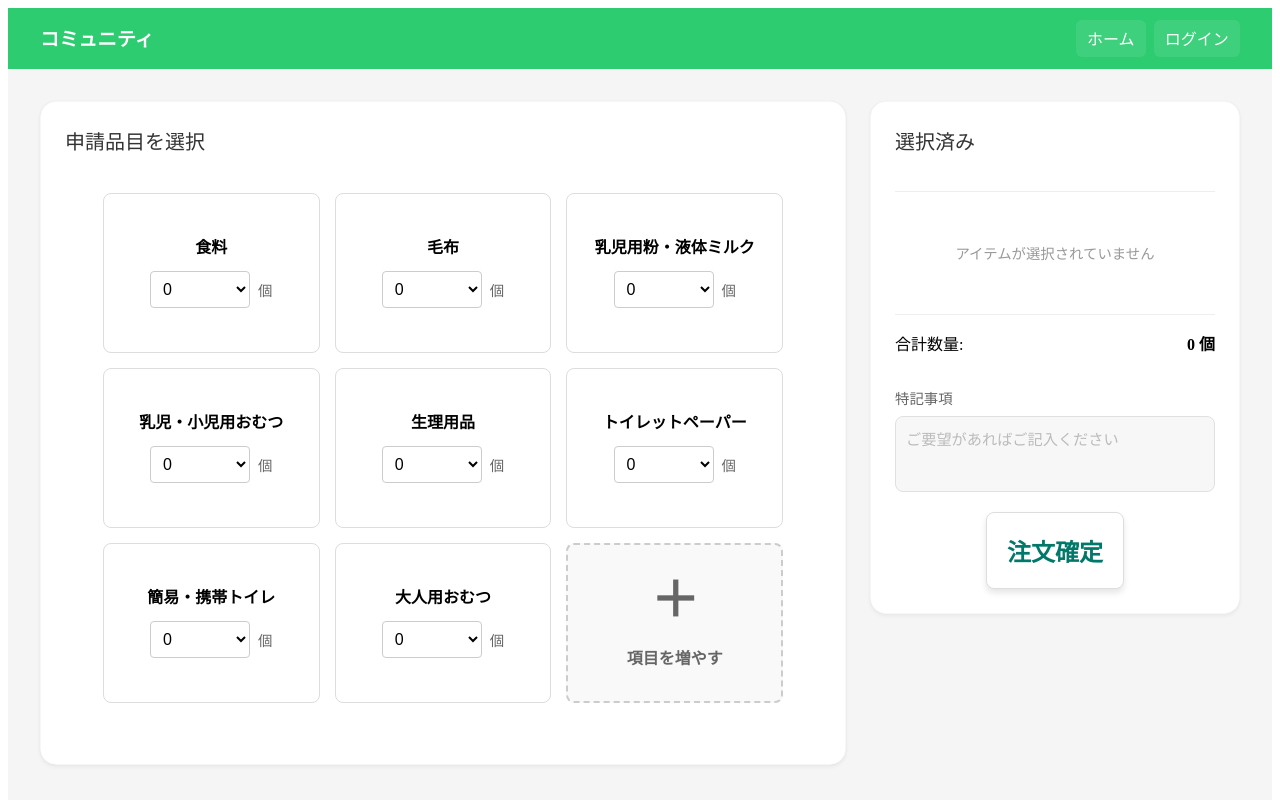
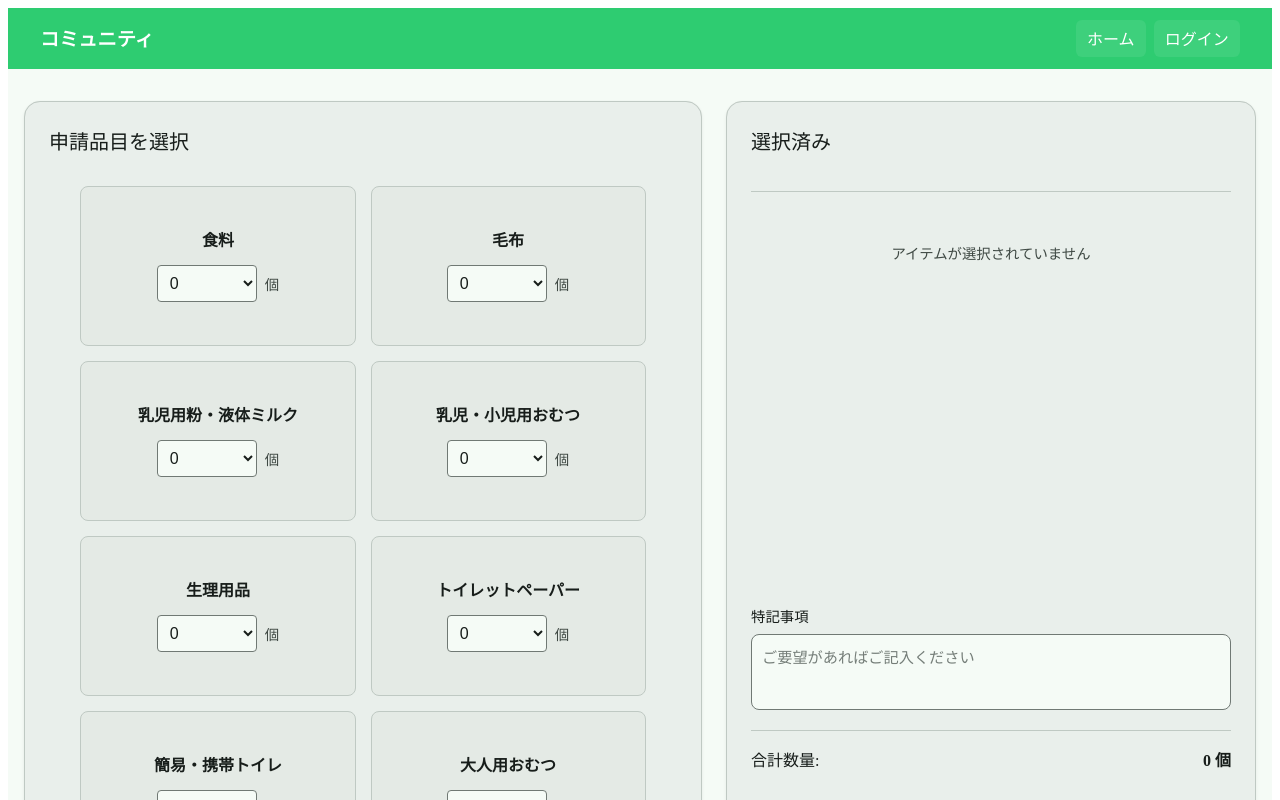
Before and after one commit to IBA-HOK/CoCoIRU, a SvelteKit app in the folder Svelte/: page /community/request in a window 1280 px wide. Shown: the top 800 px of the page. Built offline with nearby package versions, Linux system fonts and the light colour scheme.

Commit message:
Update 申請画面のカラー

```diff
--- a/Svelte/src/lib/components/Button.svelte
+++ b/Svelte/src/lib/components/Button.svelte
@@ -9,22 +9,30 @@
 <style>
   button {
     flex: 1;
+    width: 100%;
     padding: 20px;
     text-decoration: none;
-      border: 1px solid #ddd;
+    border: none;
     border-radius: 8px;
     transition: all 0.2s ease;
-      box-shadow: 0 4px 6px rgba(0, 0, 0, 0.1);
+    box-shadow: 0 4px 6px color-mix(in srgb, var(--md-sys-color-shadow), transparent 85%);
     text-align: center;
     font-weight: bold;
     font-size: 1.5rem;
-      background-color: #ffffff;
-      color: #00796b;
+    cursor: pointer;
+    background-color: var(--primary);
+    color: var(--on-primary);
+    font-family: inherit;
   }
 
   button:hover {
-      transform: translateY(-5px);
-      box-shadow: 0 8px 15px rgba(0, 0, 0, 0.15);
-      background-color: #e8f5e9;
+    transform: translateY(-4px);
+    box-shadow: 0 8px 15px color-mix(in srgb, var(--md-sys-color-shadow), transparent 80%);
+    background-color: color-mix(in srgb, var(--primary), black 10%);
+  }
+
+  button:active {
+    transform: translateY(-1px);
+    box-shadow: 0 2px 4px color-mix(in srgb, var(--md-sys-color-shadow), transparent 85%);
   }
 </style>
--- a/Svelte/src/lib/features/request/components/RequestItemCard.svelte
+++ b/Svelte/src/lib/features/request/components/RequestItemCard.svelte
@@ -33,7 +33,7 @@
 			</div>
 
 			<div class="control-area" on:click|stopPropagation>
-        <select bind:value={item.value} on:change={() => requestItems.update(n => n)}>
+				<select bind:value={item.value} on:change={() => requestItems.update((n) => n)}>
 					{#each Array(maxQuantity) as _, i}
 						<option value={i}>
 							{i}
@@ -48,8 +48,8 @@
 
 <style>
 	.card {
-    background-color: #fff;
-    border: 1px solid #ddd;
+		background-color: var(--card-high);
+		border: 1px solid var(--outline-sub);
 		border-radius: 8px;
 		padding: 16px;
 		height: 100%;
@@ -60,27 +60,28 @@
 		flex-direction: column;
 		justify-content: center;
 		position: relative;
+		color: var(--text);
 	}
 
-  /* --- 通常時のスタイル --- */
+	/* --- 通常時のスタイル（選択中） --- */
 	.card.selected {
-    border-color: #4CAF50;
-    background-color: #e0ffe0;
-    box-shadow: 0 2px 8px rgba(74, 144, 226, 0.2);
+		border-color: var(--primary);
+		background-color: var(--primary-container);
+		box-shadow: 0 2px 8px color-mix(in srgb, var(--primary), transparent 80%);
 	}
 
 	/* --- 追加ボタンモードのスタイル --- */
 	.card.add-button {
-    background-color: #f9f9f9;
-    border: 2px dashed #ccc; /* 点線 */
+		background-color: transparent;
+		border: 2px dashed var(--outline);
 		cursor: pointer;
-    color: #666;
+		color: var(--text-sub);
 	}
 
 	.card.add-button:hover {
-    background-color: #e0ffe0;
-    border-color: #4CAF50;
-    color: #4CAF50;
+		background-color: var(--primary-container);
+		border-color: var(--primary);
+		color: var(--on-primary-container);
 	}
 
 	.plus-icon {
@@ -111,6 +112,9 @@
 		line-height: 1.4;
 		word-break: break-word;
 	}
+	.card.selected .item-name {
+		color: var(--on-primary-container);
+	}
 
 	.control-area {
 		display: flex;
@@ -124,8 +128,9 @@
 		font-size: 1rem;
 		padding: 8px;
 		border-radius: 4px;
-    border: 1px solid #ccc;
-    background-color: white;
+		border: 1px solid var(--outline);
+		background-color: var(--bg);
+		color: var(--text);
 		width: 100%;
 		max-width: 100px;
 		cursor: pointer;
@@ -133,12 +138,16 @@
 
 	.unit {
 		font-size: 0.9rem;
-    color: #666;
+		color: var(--text-sub);
 		white-space: nowrap;
 	}
 
 	.selected select {
-    border-color: #4CAF50;
-    color: #000;
+		border-color: var(--primary);
+		background-color: var(--bg);
+	}
+
+	.selected .unit {
+		color: var(--on-primary-container);
 	}
 </style>
--- a/Svelte/src/lib/features/request/components/RequestNoteInput.svelte
+++ b/Svelte/src/lib/features/request/components/RequestNoteInput.svelte
@@ -5,11 +5,7 @@
 <div class="note-input-container">
 	<label for="note-textarea" class="label">特記事項</label>
 	<div class="input-wrapper">
-    <textarea
-      id="note-textarea"
-      bind:value
-      placeholder="ご要望があればご記入ください"
-      rows="3"
+		<textarea id="note-textarea" bind:value placeholder="ご要望があればご記入ください" rows="3"
 		></textarea>
 	</div>
 </div>
@@ -24,7 +20,7 @@
 		font-size: 0.9rem;
 		font-weight: 500;
 		margin-bottom: 8px;
-    color: #666;
+		color: var(--text);
 	}
 
 	textarea {
@@ -34,23 +30,24 @@
 		padding: 10px;
 		border-radius: 8px;
 
-    background-color: #f7f7f7;
-    border: 1px solid #e0e0e0;
+		background-color: var(--bg);
+		border: 1px solid var(--outline);
 
 		resize: none;
 		transition: all 0.2s ease;
 		outline: none;
 		font-family: inherit;
-    color: #333;
+		color: var(--text);
 	}
 
 	textarea:focus {
-    background-color: #fff;
-    border-color: #4CAF50;
-    box-shadow: 0 0 0 2px rgba(76, 175, 80, 0.1);
+		background-color: var(--card);
+		border-color: var(--primary);
+		box-shadow: 0 0 0 2px color-mix(in srgb, var(--primary), transparent 85%);
 	}
 
 	textarea::placeholder {
-    color: #bbb;
+		color: var(--text-sub);
+		opacity: 0.7;
 	}
 </style>
--- a/Svelte/src/routes/community/+layout.svelte
+++ b/Svelte/src/routes/community/+layout.svelte
@@ -2,7 +2,9 @@
   <meta name="robots" content="noindex" />
   <title>コミュニティ</title>
 </svelte:head>
-
+<script>
+  import '$lib/theme.css';
+</script>
 <header class="community-header" role="banner">
   <div class="container">
     <h1 class="title">コミュニティ</h1>
@@ -13,7 +15,9 @@
   </div>
 </header>
 
-<slot />
+<div class="page-wrapper">
+  <slot />
+</div>
 
 <style>
   .community-header {
@@ -32,4 +36,12 @@
   .actions { display:flex; gap:0.5rem }
   .home-btn, .login-btn { color: white; background: rgba(255,255,255,0.08); padding: 0.4rem 0.7rem; border-radius:6px; text-decoration:none }
   .home-btn:hover, .login-btn:hover { background: rgba(255,255,255,0.14) }
+
+  .page-wrapper {
+    background-color: var(--bg);
+    color: var(--text);
+    min-height: 100vh;
+    padding: 2rem 1rem;
+    box-sizing: border-box;
+  }
 </style>
--- a/Svelte/src/routes/community/request/+page.svelte
+++ b/Svelte/src/routes/community/request/+page.svelte
@@ -8,7 +8,7 @@
 	import RequestNoteInput from '$lib/features/request/components/RequestNoteInput.svelte';
 
 	// $: は、依存する変数(items)が変更されるたびに自動で再計算します
-  $: selectedItems = $requestItems.filter(item => item.value > 0);
+	$: selectedItems = $requestItems.filter((item) => item.value > 0);
 	$: totalSelected = $requestItems.reduce((sum, item) => sum + item.value, 0);
 	let showModal = false;
 	let notes = '';
@@ -18,15 +18,16 @@
 	}
 </script>
 
-<div class="page-wrapper">
 <div class="container">
-
+	<!-- 申請品目選択カード -->
 	<main class="main-content surface">
 		<h2 class="section-title">申請品目を選択</h2>
 		<RequestItemGrid on:addClick={() => (showModal = true)} />
 	</main>
 
+	<!-- 選択済み申請品目サイドバー -->
 	<aside class="sidebar surface sticky-sidebar">
+		<!-- サイドバータイトル -->
 		<div class="sidebar-header">
 			<h2 class="section-title">選択済み</h2>
 			{#if selectedItems.length > 0}
@@ -34,6 +35,7 @@
 			{/if}
 		</div>
 
+		<!-- 選択済み品目一覧 -->
 		<div class="sidebar-body">
 			{#if selectedItems.length === 0}
 				<p class="empty-message">アイテムが選択されていません</p>
@@ -42,46 +44,43 @@
 			{/if}
 		</div>
 
+		<!-- 特記事項入力欄 -->
+		<RequestNoteInput bind:value={notes} />
+
+		<!-- 合計数量と確定ボタン -->
 		<div class="sidebar-footer">
 			<div class="summary-line">
 				<span>合計数量:</span>
 				<strong>{totalSelected} 個</strong>
 			</div>
-      <RequestNoteInput bind:value={notes} />
 			<div class="action-button">
-          <Button text="注文確定" on:click={confirmButtonClick} />
+				<Button text="申請する" on:click={confirmButtonClick} />
 			</div>
 		</div>
 	</aside>
 </div>
-</div>
 
+<!-- 品目追加モーダル -->
 <AddRequestItemModal bind:show={showModal} />
 
 <style>
-  .page-wrapper {
-    background-color: #f5f5f5;
-    min-height: 100vh;
-    padding: 2rem 1rem;
-    box-sizing: border-box;
-  }
-
 	.container {
-    max-width: 1200px;
 		margin: 0 auto;
 		display: flex;
 		flex-direction: row;
 		gap: 24px;
-    align-items: flex-start;
+		align-items: stretch;
 	}
 
 	/* --- 共通のカード（Surface）スタイル --- */
 	.surface {
-    background-color: #ffffff;
+		background-color: var(--card);
 		border-radius: 16px;
-    box-shadow: 0 2px 4px rgba(0, 0, 0, 0.05), 0 0 1px rgba(0,0,0,0.1);
+		box-shadow:
+			0 2px 4px color-mix(in srgb, var(--shadow), transparent 95%),
+			0 0 1px color-mix(in srgb, var(--shadow), transparent 90%);
 		padding: 24px;
-    border: 1px solid rgba(0,0,0,0.03);
+		border: 1px solid var(--outline-sub);
 	}
 
 	/* --- メインコンテンツ --- */
@@ -93,20 +92,19 @@
 	.section-title {
 		margin: 0 0 1.5rem 0;
 		font-size: 1.25rem;
-    color: #333;
+		color: var(--text);
 		font-weight: 500;
 	}
 
 	/* --- サイドバー --- */
 	.sidebar {
-    width: 320px;
+		width: 480px;
 		flex-shrink: 0;
 		display: flex;
 		flex-direction: column;
 		gap: 16px;
 	}
 
-  /* スクロールしてもついてくる設定 */
 	.sticky-sidebar {
 		position: sticky;
 		top: 24px;
@@ -118,7 +116,7 @@
 		display: flex;
 		justify-content: space-between;
 		align-items: center;
-    border-bottom: 1px solid #eee;
+		border-bottom: 1px solid var(--outline-sub);
 		padding-bottom: 12px;
 	}
 
@@ -128,7 +126,7 @@
 	}
 
 	.sidebar-footer {
-    border-top: 1px solid #eee;
+		border-top: 1px solid var(--outline-sub);
 		padding-top: 16px;
 		margin-top: auto;
 		display: flex;
@@ -139,16 +137,10 @@
 	.summary-line {
 		display: flex;
 		justify-content: space-between;
-    margin-bottom: 0;
+		margin-bottom: 16px;
 		font-size: 1rem;
 		align-items: center;
-  }
-
-  .summary-line {
-    display: flex;
-    justify-content: space-between;
-    margin-bottom: 16px;
-    font-size: 1rem;
+    color: var(--text);
 	}
 
 	.action-button {
@@ -156,8 +148,8 @@
 	}
 
 	.badge {
-    background-color: #e0e0e0;
-    color: #333;
+    background-color: var(--primary-container);
+    color: var(--on-primary-container);
 		padding: 2px 8px;
 		border-radius: 12px;
 		font-size: 0.85rem;
@@ -165,20 +157,20 @@
 	}
 
 	.empty-message {
-    color: #999;
+    color: var(--text-sub);
 		text-align: center;
 		padding: 20px 0;
 		font-size: 0.9rem;
 	}
 
-  /* レスポンシブ対応: スマホでは縦並び */
+	/* レスポンシブ対応: スマホでは縦並び(要修正) */
 	@media (max-width: 768px) {
 		.container {
 			flex-direction: column;
 			text-align: center;
 		}
 		.sidebar {
-      width: 100%;
+			width: 100vh;
 			position: static;
 		}
 	}
--- a/Svelte/src/routes/community/request/complete/+page.svelte
+++ b/Svelte/src/routes/community/request/complete/+page.svelte
@@ -10,12 +10,114 @@
   }
 </script>
 
-<div style="text-align: center;">
-<h1>申請が完了しました。</h1>
-<img src="/src/lib/features/request/bousai_goods.png" alt="完了画像" style="max-width: 100%; height: auto; margin: 1rem 0;" />
+<div class="container">
 
-<div class="request_footer">
-  <Button text="はじめに戻る" on:click={homeButtonClick} />
-  <Button text="ログイン画面へ" on:click={loginButtonClick} />
+  <!-- 完了メッセージカード -->
+  <main class="surface">
+    <h1 class="page-title">申請が完了しました</h1>
+    <p class="page-subtitle">ご協力ありがとうございました。</p>
+
+    <div class="image-wrapper">
+      <img
+        src="/src/lib/assets/CoCoIRU_emblem.png"
+        alt="完了画像"
+        class="success-image"
+      />
+    </div>
+  </main>
+
+  <!-- フッターボタン -->
+  <div class="request_footer">
+    <div class="btn-area home-btn">
+      <Button text="はじめに戻る" on:click={homeButtonClick} />
+    </div>
+
+    <div class="btn-area login-btn">
+      <Button text="ログインへ" on:click={loginButtonClick} />
+    </div>
+  </div>
+
 </div>
-</div>
+
+<style>
+  .container {
+    max-width: 600px;
+    margin: 0 auto;
+    display: flex;
+    flex-direction: column;
+    gap: 24px;
+    min-height: calc(100vh - 4rem);
+    justify-content: center;
+    padding: 2rem 0;
+  }
+
+  /* カードスタイル */
+  .surface {
+    background-color: var(--card);
+    border-radius: 16px;
+    padding: 40px 24px;
+    text-align: center;
+
+    box-shadow:
+      0 2px 4px color-mix(in srgb, var(--shadow), transparent 90%),
+      0 0 1px color-mix(in srgb, var(--shadow), transparent 85%);
+    border: 1px solid var(--outline-sub);
+  }
+
+  .page-title {
+    margin: 0 0 0.5rem 0;
+    color: var(--text);
+    font-size: 1.5rem;
+  }
+
+  .page-subtitle {
+    color: var(--text-sub);
+    margin: 0 0 2rem 0;
+    font-size: 1rem;
+  }
+
+  .image-wrapper {
+    display: flex;
+    justify-content: center;
+    margin-bottom: 1rem;
+  }
+
+  .success-image {
+    max-width: 100%;
+    height: auto;
+    max-height: 200px;
+    object-fit: contain;
+  }
+
+  /* フッター */
+  .request_footer {
+    display: flex;
+    flex-direction: column;
+    gap: 16px;
+    width: 100%;
+    max-width: 400px;
+    margin: 0 auto;
+  }
+
+  .btn-area {
+    width: 100%;
+  }
+
+  /* === ボタンのカラーカスタマイズ === */
+
+  .home-btn {
+  }
+
+  .login-btn {
+    --primary: var(--outline-sub);
+    --on-primary: var(--text);
+    --primary-container: var(--outline);
+  }
+
+  /* 画面幅が広いときはボタンを横並びにする */
+  @media (min-width: 600px) {
+    .request_footer {
+      flex-direction: row;
+    }
+  }
+</style>
--- a/Svelte/src/routes/community/request/confirm/+page.svelte
+++ b/Svelte/src/routes/community/request/confirm/+page.svelte
@@ -8,7 +8,7 @@
 	// 特記事項
 	let notes = '';
 
-  $: selectedItems = $requestItems.filter(requestItems => requestItems.value > 0);
+	$: selectedItems = $requestItems.filter((requestItems) => requestItems.value > 0);
 
 	// ボタン
 	function backButtonClick() {
@@ -24,11 +24,12 @@
 
 <div class="page-wrapper">
 	<div class="container">
-
+		<div class="header-area">
 			<h1 class="page-title">申請内容の確認</h1>
 			<p class="page-subtitle">以下の内容で申請します。漏れがないかご確認ください。</p>
+		</div>
 
-    <section class="section-card surface">
+		<section class="section-card surface flex-grow-card">
 			<h2 class="section-title">選択したアイテム</h2>
 			<div class="list-wrapper">
 				<RequestItemList items={selectedItems} />
@@ -40,72 +41,100 @@
 		</section>
 
 		<div class="request_footer">
+			<div class="btn-area back-btn">
 				<Button text="戻る" on:click={backButtonClick} />
-      <Button text="注文する" on:click={orderButtonClick} />
 			</div>
-
+			<div class="btn-area order-btn">
+				<Button text="申請" on:click={orderButtonClick} />
+			</div>
+		</div>
 	</div>
 </div>
 
 <style>
-  /* 全体の背景設定 */
-  .page-wrapper {
-    background-color: #f5f5f5; /* 背景色 */
-    min-height: 100vh;
-    padding: 2rem 1rem;
-    box-sizing: border-box;
-  }
-
 	.container {
-    max-width: 600px; /* 中央揃えで見やすい幅に制限 */
+		max-width: 600px;
+    min-height: 600px;
 		margin: 0 auto;
 		display: flex;
 		flex-direction: column;
-    gap: 24px; /* 各セクションの間隔 */
+		gap: 24px;
+    height: calc(100vh - 4rem);
+	}
+
+	.header-area {
+		text-align: center;
+    margin-bottom: 0.5rem;
+    flex-shrink: 0;
 	}
 
 	.page-title {
-    text-align: center;
-    margin: 0;
-    color: #333;
+		margin: 0 0 0.5rem 0;
+		color: var(--text);
 		font-size: 1.5rem;
 	}
 
 	.page-subtitle {
-    text-align: center;
-    color: #666;
-    margin: 0 0 1rem 0;
+		color: var(--text-sub);
+		margin: 0;
 		font-size: 0.9rem;
 	}
 
 	/* カード（Surface）スタイル */
 	.surface {
-    background-color: #fff;
+		background-color: var(--card);
 		border-radius: 16px;
 		padding: 24px;
-    box-shadow: 0 2px 4px rgba(0, 0, 0, 0.05), 0 0 1px rgba(0,0,0,0.1);
-    border: 1px solid rgba(0,0,0,0.03);
+		box-shadow:
+			0 2px 4px color-mix(in srgb, var(--shadow), transparent 95%),
+			0 0 1px color-mix(in srgb, var(--shadow), transparent 90%);
+		border: 1px solid var(--outline-sub);
+	}
+
+  .flex-grow-card {
+    flex: 1;
+    min-height: 0;
+    display: flex;
+    flex-direction: column;
+    padding-bottom: 0;
   }
 
 	.section-title {
 		margin: 0 0 16px 0;
 		font-size: 1.1rem;
-    color: #333;
-    border-bottom: 1px solid #eee;
+		color: var(--text);
+		border-bottom: 1px solid var(--outline-sub);
 		padding-bottom: 8px;
 	}
 
 	.list-wrapper {
-    max-height: 40vh; /* リストが長すぎる場合はスクロール */
+		flex: 1;
     overflow-y: auto;
+    padding-bottom: 24px;
 	}
 
-  /* フッター */
 	.request_footer {
 		display: flex;
-    justify-content: center; /* ボタンを中央寄せ */
+		justify-content: center;
 		gap: 24px;
-    margin-top: 1rem;
-    padding-bottom: 3rem;
+    margin-top: 0;
+    padding-bottom: 0;
+    flex-shrink: 0;
+	}
+
+	.btn-area {
+		flex: 1;
+		max-width: 200px;
+	}
+
+	.back-btn {
+		--primary: var(--md-sys-color-surface-variant);
+		--on-primary: var(--text);
+
+		--primary-container: var(--md-sys-color-outline);
+	}
+
+	.order-btn {
+		--primary: var(--accent);
 	}
 </style>
```
Also changed, not shown: Svelte/src/lib/features/request/components/AddRequestItemModal.svelte (+23 -5 lines), Svelte/src/lib/features/request/components/RequestItemList.svelte (+13 -4 lines), Svelte/src/lib/theme.css. Lines whose indentation alone changed are shown as unchanged.
